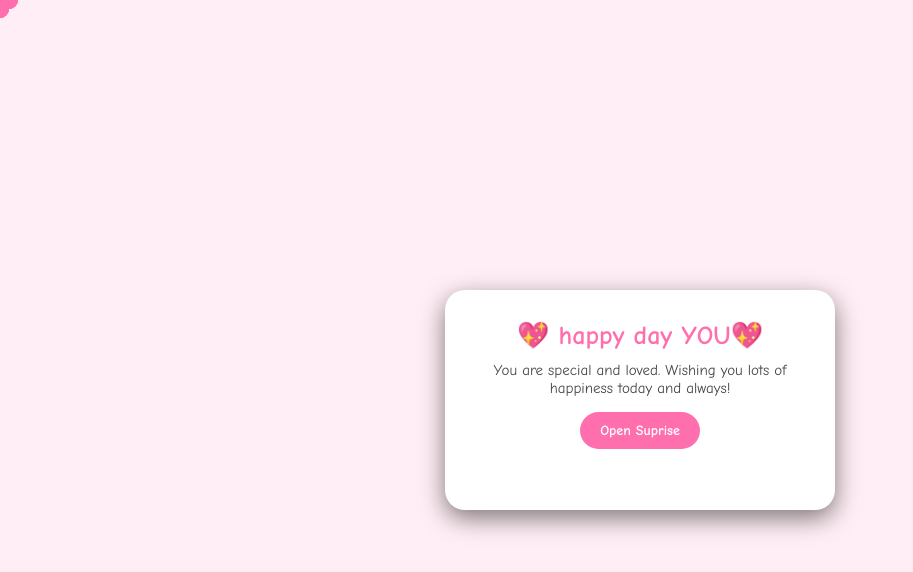
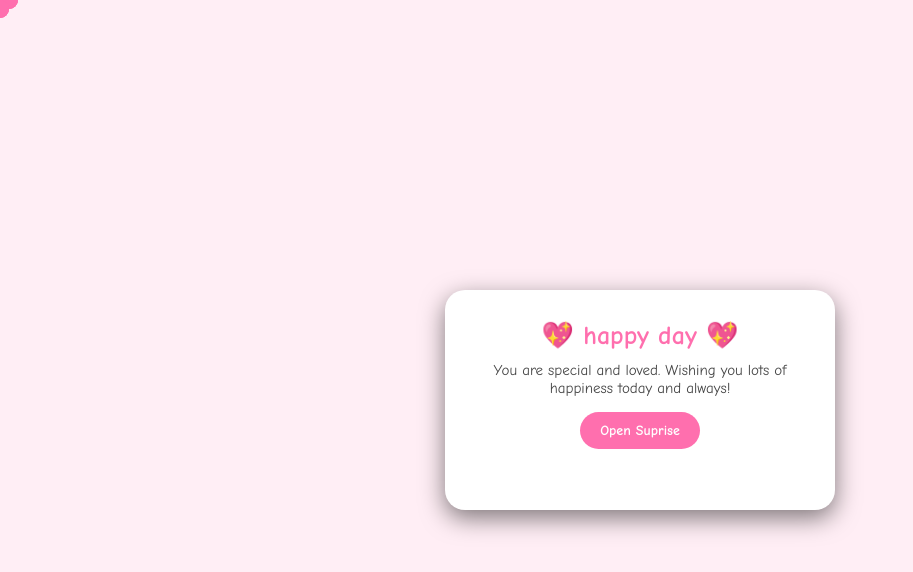
Before and after one commit to ppnav149-dot/PONLORKHTML, a plain HTML site: page index.html in a window 1280 px wide. Shown: the whole page, without its empty margins (0-913 px from the left). Drawn offline with Linux system fonts and the light colour scheme.

Commit message:
Update text

```diff
--- a/index.html
+++ b/index.html
@@ -8,7 +8,7 @@
   </head>
   <body>
     <div class="card">
-      <h2>💖 happy day YOU💖</h2>
+      <h2>💖 happy day 💖</h2>
       <p>
         You are special and loved. Wishing you lots of happiness today and
         always!
```
